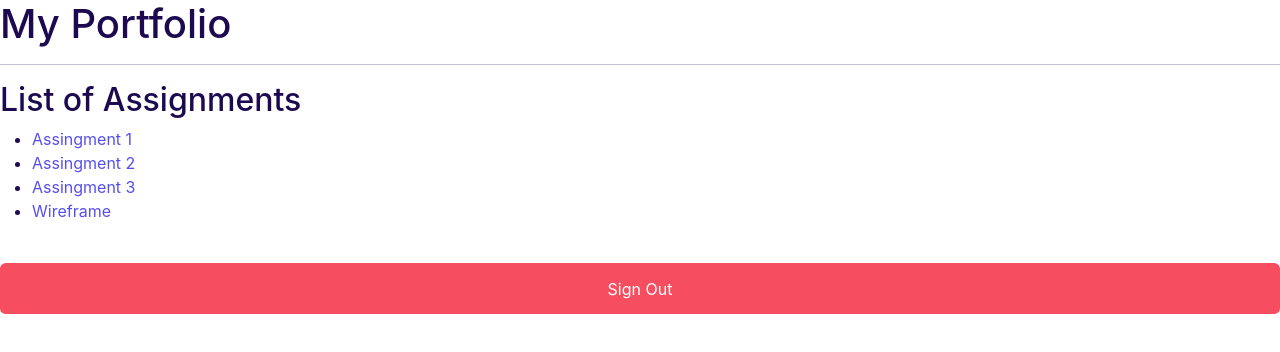
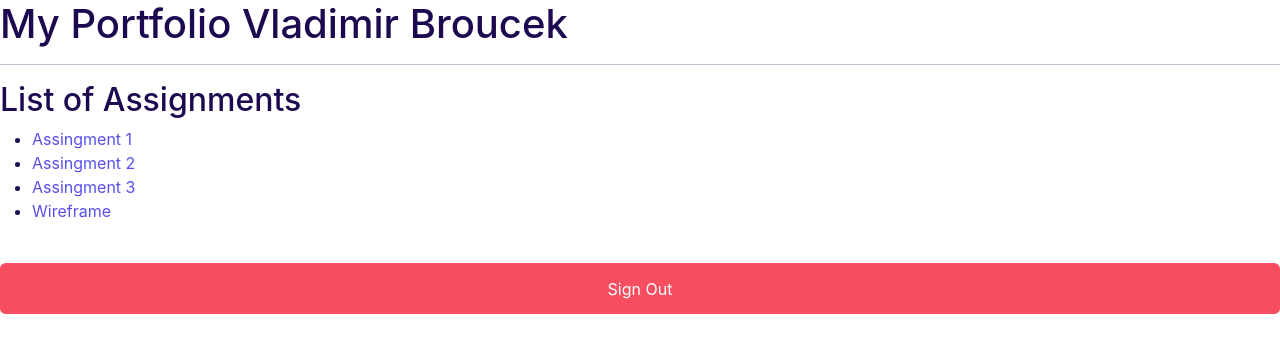
Before and after one commit to VladimirBroucek/assignment_4, a plain HTML site: page public/listprojects.html in a window 1280 px wide. Drawn offline with nearby package versions, Linux system fonts and the light colour scheme; no server answers.

Commit message:
h1 update

```diff
--- a/public/listprojects.html
+++ b/public/listprojects.html
@@ -18,7 +18,7 @@
 </head>
 
 <body>
-<h1>My Portfolio</h1>
+<h1>My Portfolio Vladimir Broucek</h1>
 <hr>
 <div>
     <h2>List of Assignments</h2>
```
